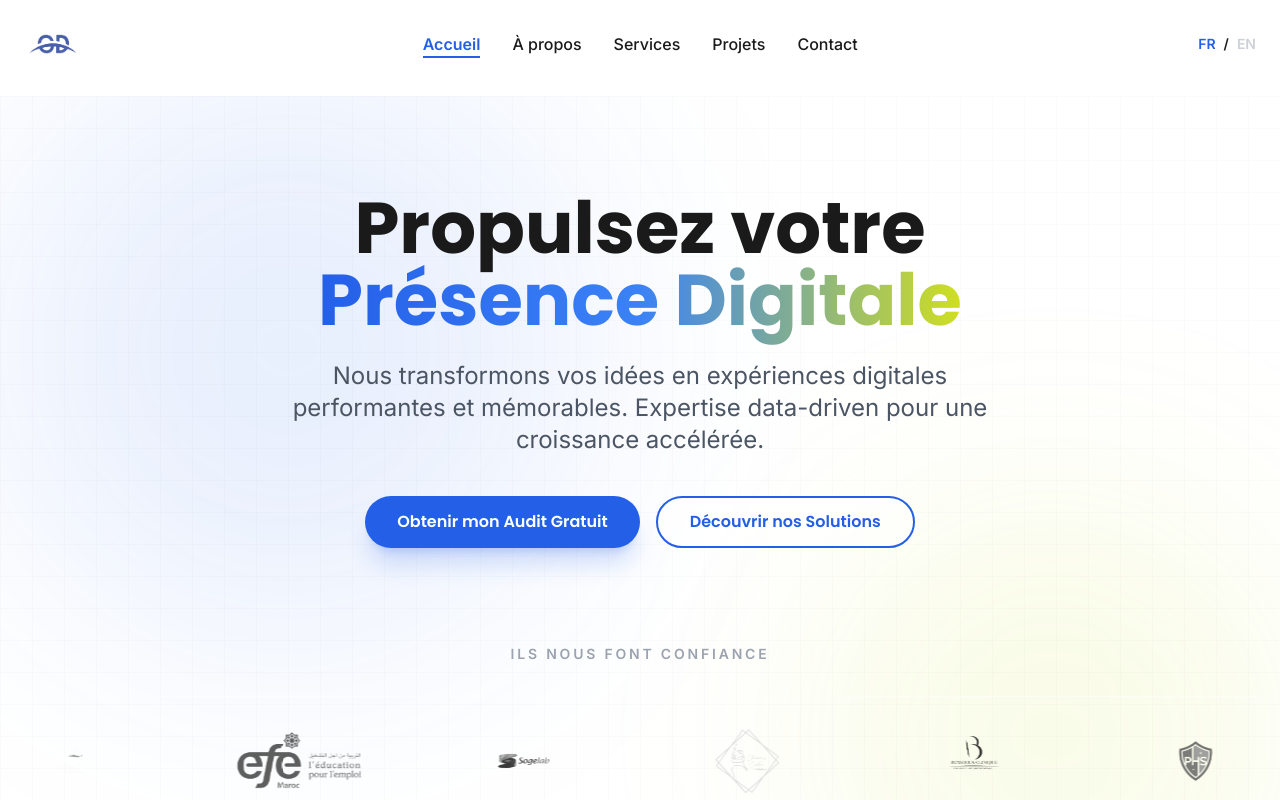
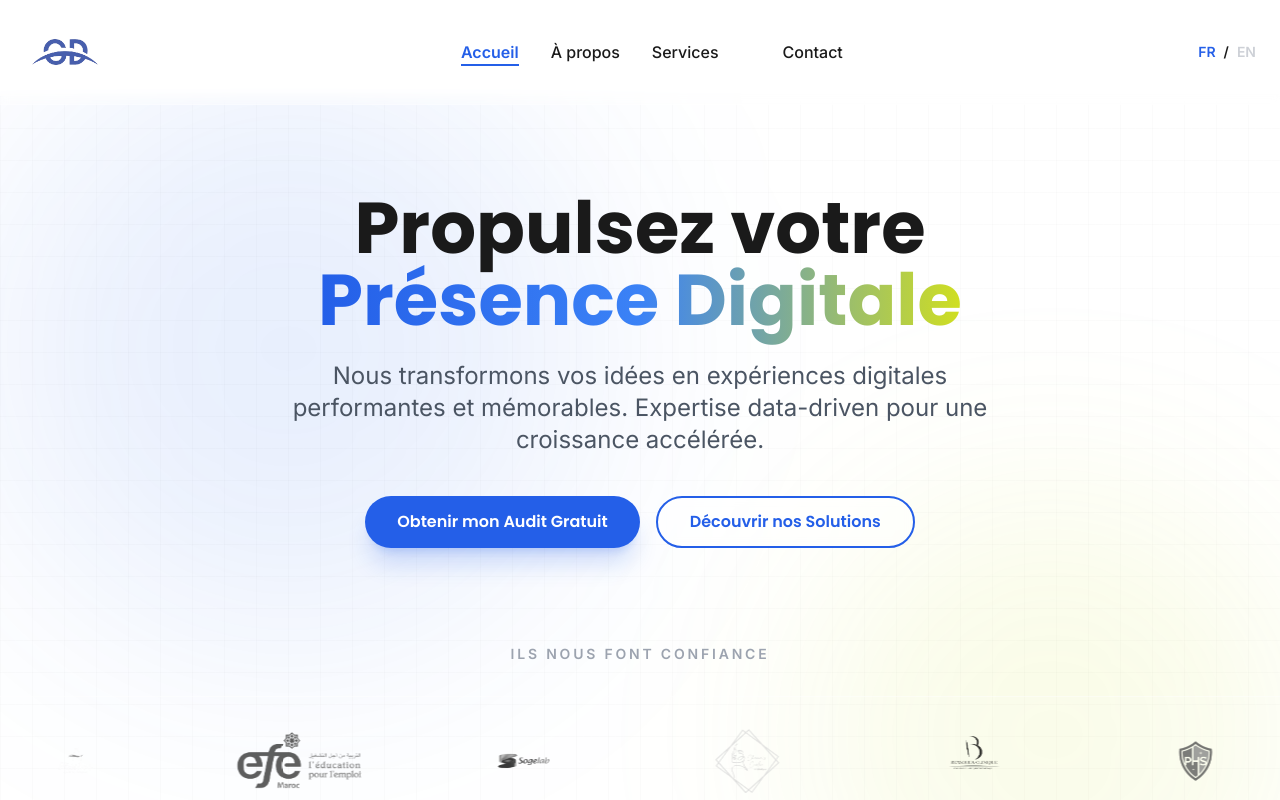
Before and after one commit to morxiid/OptiDigital-Website, a React (Vite) app: page / in a window 1280 px wide. Shown: the top 800 px of the page. Built offline with nearby package versions, Linux system fonts and the light colour scheme.

Commit message:
Gives 'OP' logo more size

```diff
--- a/src/components/Navbar.jsx
+++ b/src/components/Navbar.jsx
@@ -21,7 +21,7 @@ const Navbar = () => {
         { name: t.nav.home, path: '/' },
         { name: t.nav.about, path: '/about' },
         { name: t.nav.services, path: '/services' },
-        { name: t.nav.projects, path: '/projects' },
+        { name: t.nav.blogs, path: '/blogs' },
         { name: t.nav.contact, path: '/contact' },
     ];
 
@@ -32,7 +32,7 @@ const Navbar = () => {
             <div className="container-custom flex justify-between items-center">
                 {/* Logo */}
                 <Link to="/" className="flex items-center" onClick={() => setMobileMenuOpen(false)}>
-                    <img src={logo} alt="OptiDigital" width="150" height="40" className="h-10 w-auto" />
+                    <img src={logo} alt="OptiDigital" className="h-12 md:h-14 w-auto object-contain transition-transform duration-300 hover:scale-105" />
                 </Link>
 
                 {/* Desktop Nav */}
```
